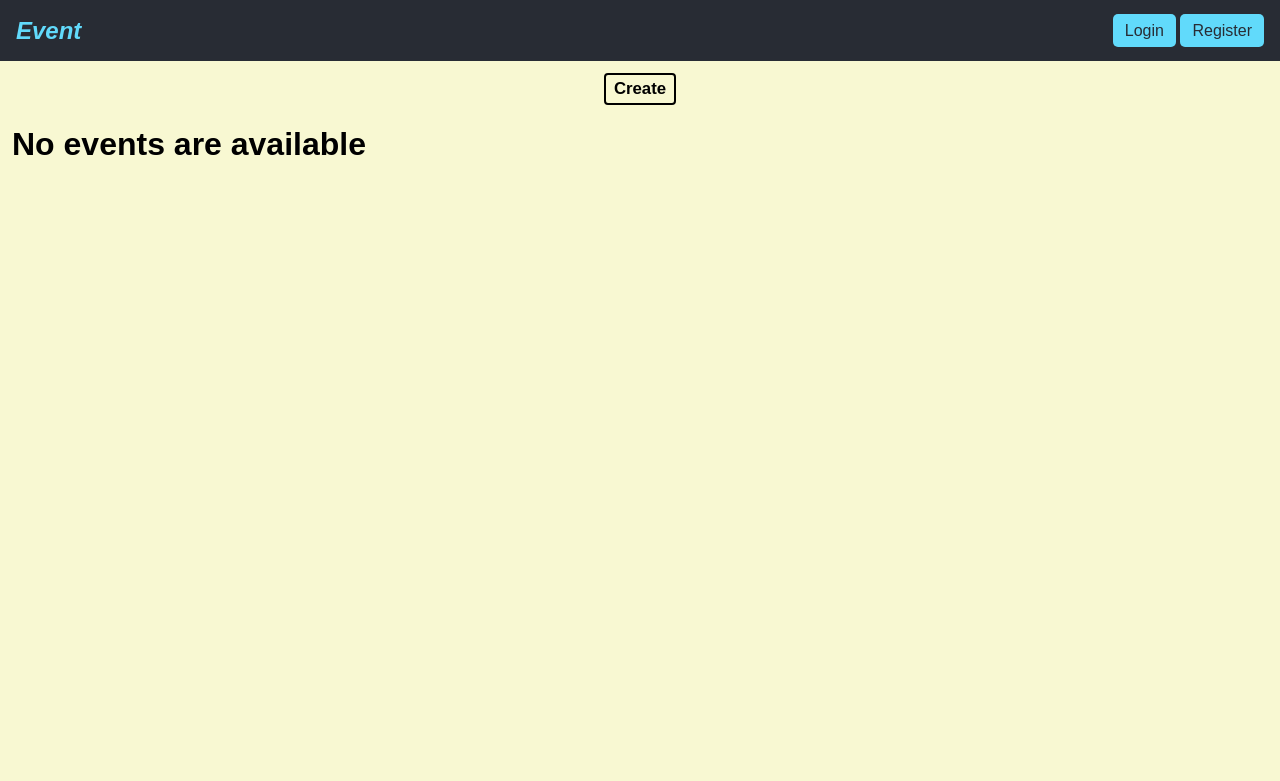
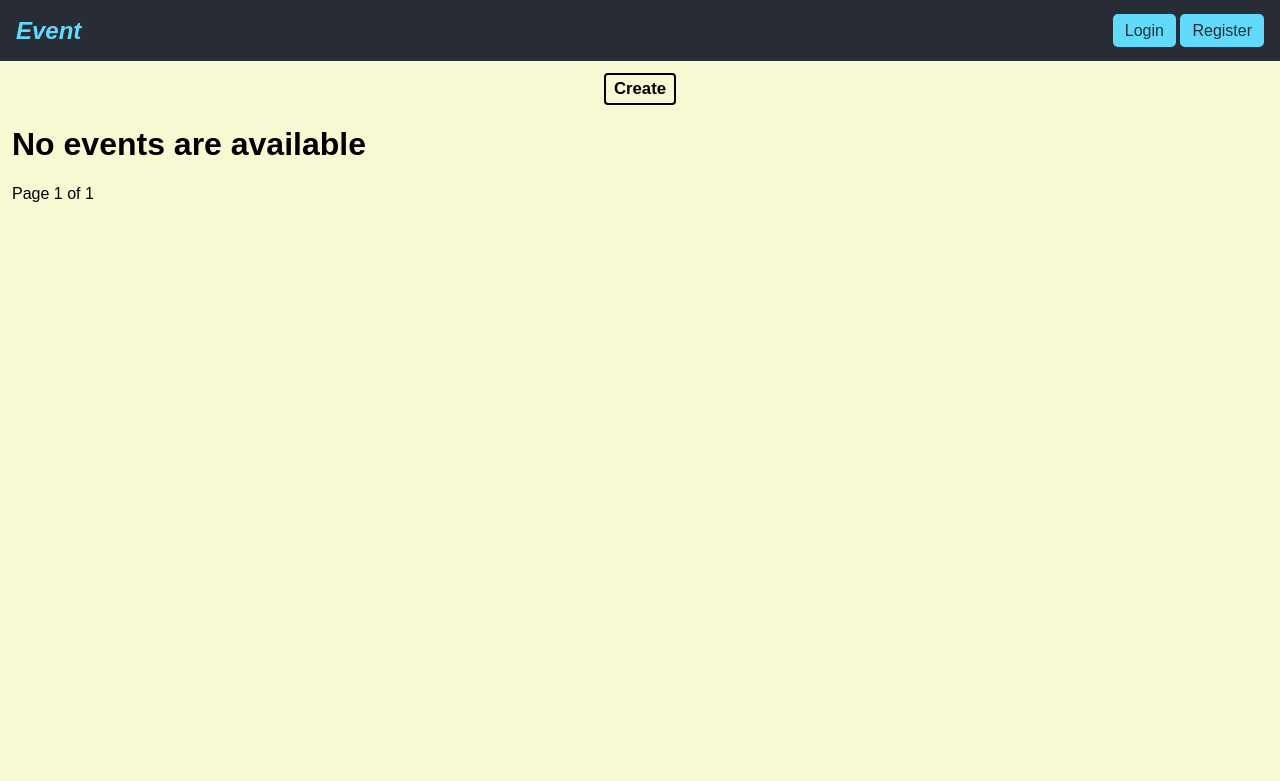
Before and after one commit to Serp-ent/events, a Django app: page /events/ in a window 1280 px wide. Shown: the top 781 px of the page. Run offline with Django 5.2, Linux system fonts and the light colour scheme; data that the repository does not hold is empty.

Commit message:
Add pagination for event list

```diff
--- a/events/templates/events/index.html
+++ b/events/templates/events/index.html
@@ -23,4 +23,23 @@ Event List
   {% else %}
     <h1>No events are available</h1>
   {% endif %}
+
+  <!-- Pagination controls -->
+  <div class="pagination">
+    <span class="step-links">
+        {% if page_obj.has_previous %}
+            <a href="?page=1">&laquo; first</a>
+            <a href="?page={{ page_obj.previous_page_number }}">previous</a>
+        {% endif %}
+
+        <span class="current">
+            Page {{ page_obj.number }} of {{ page_obj.paginator.num_pages }}
+        </span>
+
+        {% if page_obj.has_next %}
+            <a href="?page={{ page_obj.next_page_number }}">next</a>
+            <a href="?page={{ page_obj.paginator.num_pages }}">last &raquo;</a>
+        {% endif %}
+    </span>
+  </div>
 {% endblock %}
--- a/events/views.py
+++ b/events/views.py
@@ -12,6 +12,7 @@ class EventListView(generic.ListView):
     template_name = "events/index.html"
     model = Event
     context_object_name = "events_list"
+    paginate_by = 5
 
 
 class EventDetailView(generic.DetailView):
```
